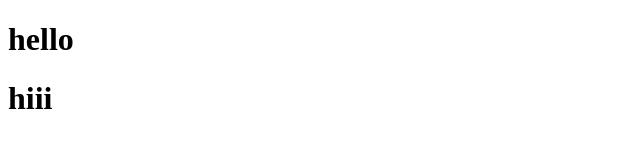
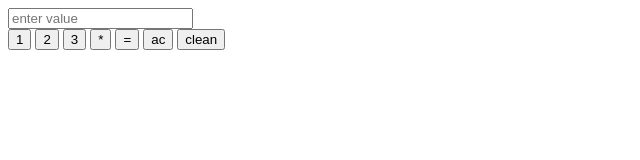
Before and after one commit to Payal2702/try, a plain HTML site: page index.html in a window 1280 px wide. Shown: the whole page, without its empty margins (0-640 px from the left). Drawn offline with Linux system fonts and the light colour scheme.

Commit message:
calculater

```diff
--- a/index.html
+++ b/index.html
@@ -6,7 +6,32 @@
     <title>Document</title>
 </head>
 <body>
-    <h1>hello</h1>
-    <h1>hiii</h1>
+    <input type="text" readonly placeholder="enter value" ><br>
+    <button onclick="run(1)" >1</button>
+    <button onclick="run(2)" >2</button>
+    <button onclick="run(3)" >3</button>
+    <button onclick="run('*')" >*</button>
+    <button onclick="eql('=')" >=</button>
+    <button onclick="ac()" >ac</button>
+    <button onclick="clean()" >clean</button>
+    <script>
+        let inp = document.querySelector('input')
+        let run=(e)=>{
+            // console.log(e);
+            inp.value +=e
+        };
+        let eql=()=>{
+            let ab = inp.value;
+            let evl = eval(ab)
+            inp.value = evl
+        };
+        let clean=()=>{
+            let a = inp.value;
+            inp.value = a.slice(0,-1)
+        }
+        let ac =()=>{
+            inp.value=null;
+        };
+    </script>
 </body>
 </html>
```
